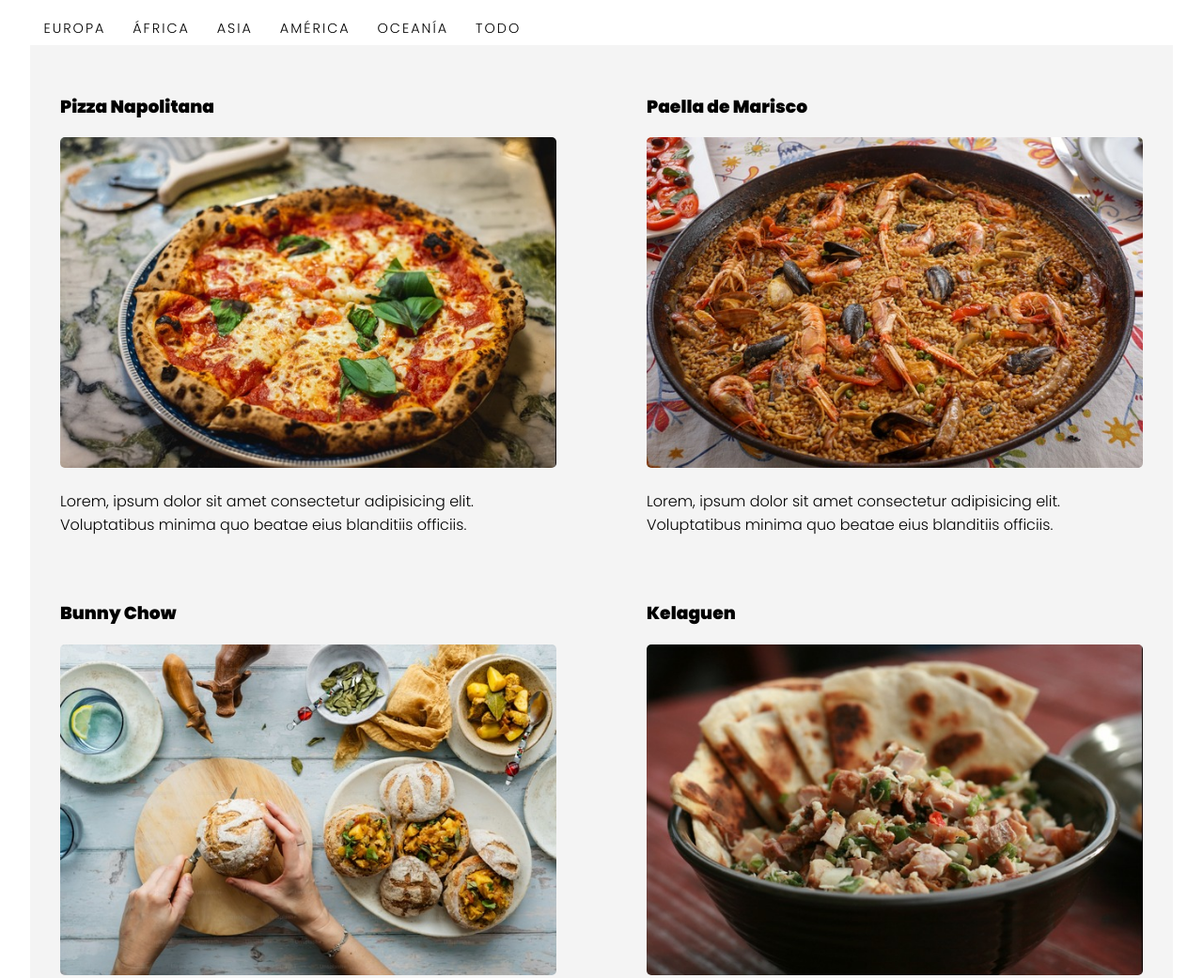
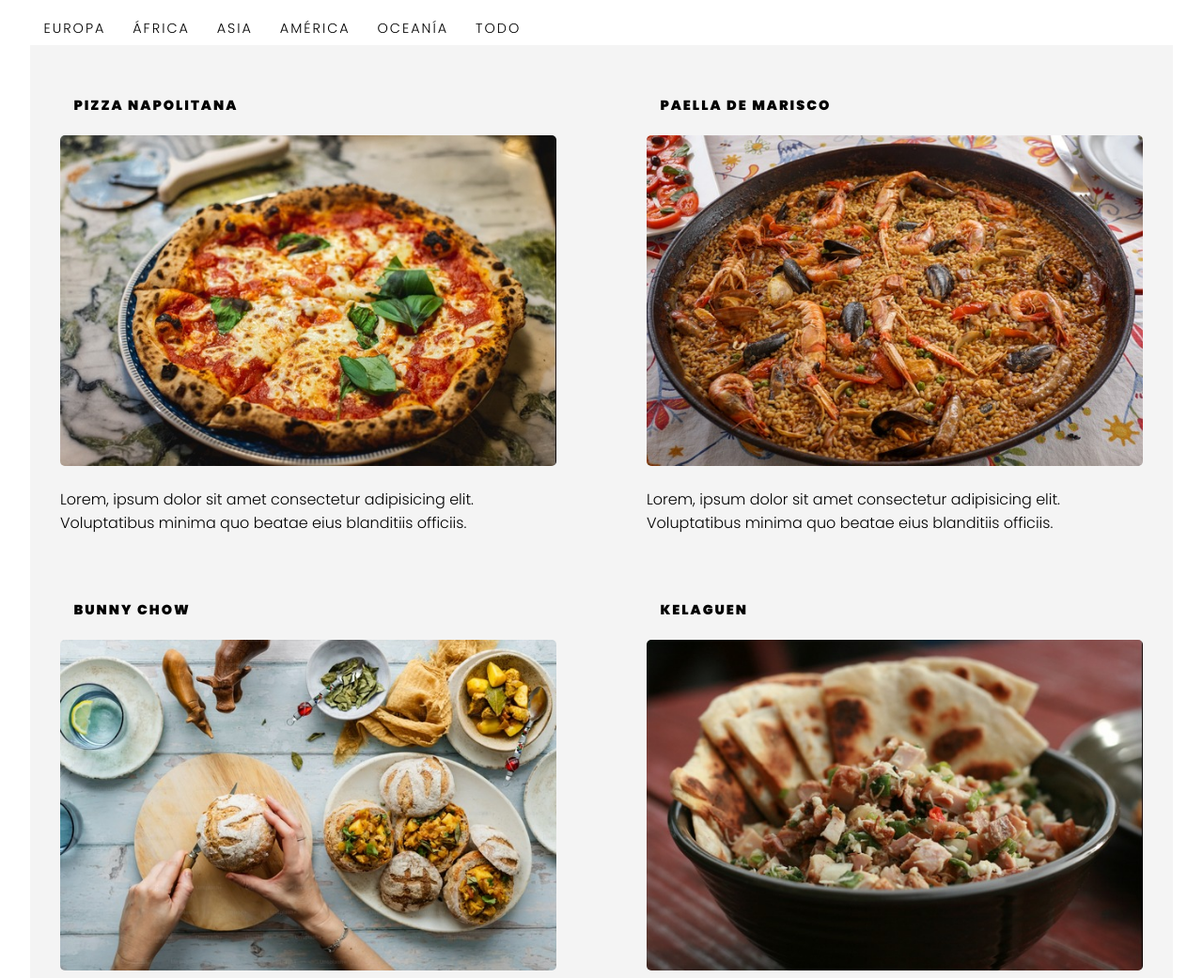
Before and after one commit to CloudyInside/web-study-food, a plain HTML site: page index.html in a window 1280 px wide. Shown: the part 612-1653 px from the top of the page at 94% size. Drawn offline with Linux system fonts and the light colour scheme.

Commit message:
styling changes to the index

```diff
--- a/css/main.css
+++ b/css/main.css
@@ -7,6 +7,10 @@ body {
 	height: 100vh;
 	margin: 0;
 	font-family: "Poppins", sans-serif;
+}
+a {
+	text-decoration: none;
+	color: inherit;
 }
 .site-logo {
 	font-weight: 900;
@@ -108,10 +112,50 @@ header {
 .col {
 	padding: 1em;
 }
+.col-title {
+	--spacing: 1em;
+	text-decoration: none;
+	color: inherit;
+	display: inline-block;
+	padding: calc(var(--spacing) / 2) var(--spacing);
+	position: relative;
+	text-transform: uppercase;
+	letter-spacing: 2px;
+	font-size: 0.9rem;
+	cursor: pointer;
+}
+.col-title:after {
+	content: "";
+	position: absolute;
+	bottom: 0;
+	left: var(--spacing);
+	right: var(--spacing);
+	height: 2px;
+	background: currentColor;
+	-webkit-transform: scaleX(0);
+	transform: scaleX(0);
+	transition: -webkit-transform 150ms ease-in;
+}
+.col:hover .col-title:after {
+	-webkit-transform: scaleX(1);
+	transform: scaleX(1);
+}
+.col:focus .col-title:after {
+	-webkit-transform: scaleX(1);
+	transform: scaleX(1);
+}
 .col-img {
 	max-width: 100%;
 	border-radius: 5px;
 	object-fit: contain;
+	cursor: pointer;
+	transition: transform 150ms ease-in;
+}
+.col:hover .col-img {
+	transform: scale(1.02, 1.02);
+}
+.col:focus .col-img {
+	transform: scale(1.02, 1.02);
 }
 .content-container {
 	height: 100%;
--- a/index.html
+++ b/index.html
@@ -47,7 +47,7 @@
                 <div class="content-container" id="europaCont">
                     <div class="columns">
                         <div class="col">
-                            <h3>Pizza Napolitana</h3>
+                            <h3 class="col-title"><a href="/recetas/europa/pizza.html">Pizza Napolitana</a></h3>
                             <img class="col-img" src="img/pizza.jpg" alt="pizza">
                             <p>
                                 Lorem, ipsum dolor sit amet consectetur adipisicing elit.
@@ -55,7 +55,7 @@
                             </p>
                         </div>
                         <div class="col">
-                            <h3>Paella de Marisco</h3>
+                            <h3 class="col-title">Paella de Marisco</h3>
                             <img class="col-img" src="img/paella.jpg" alt="pizza">
                             <p>
                                 Lorem, ipsum dolor sit amet consectetur adipisicing elit.
@@ -67,7 +67,7 @@
                 <div class="content-container" id="africaCont">
                     <div class="columns">
                         <div class="col">
-                            <h3>Bunny Chow</h3>
+                            <h3 class="col-title">Bunny Chow</h3>
                             <img class="col-img" src="img/bunnychow.jpg" alt="pizza">
                             <p>
                                 Lorem, ipsum dolor sit amet consectetur adipisicing elit.
@@ -75,7 +75,7 @@
                             </p>
                         </div>
                         <div class="col">
-                            <h3>Kelaguen</h3>
+                            <h3 class="col-title">Kelaguen</h3>
                             <img class="col-img" src="img/kelaguen.jpg" alt="pizza">
                             <p>
                                 Lorem, ipsum dolor sit amet consectetur adipisicing elit.
@@ -87,7 +87,7 @@
                 <div class="content-container" id="asiaCont">
                     <div class="columns">
                         <div class="col">
-                            <h3>Shchi</h3>
+                            <h3 class="col-title">Shchi</h3>
                             <img class="col-img" src="img/shchi.jpg" alt="pizza">
                             <p>
                                 Lorem, ipsum dolor sit amet consectetur adipisicing elit.
@@ -95,7 +95,7 @@
                             </p>
                         </div>
                         <div class="col">
-                            <h3>Sushi</h3>
+                            <h3 class="col-title">Sushi</h3>
                             <img class="col-img" src="img/sushi.jpg" alt="pizza">
                             <p>
                                 Lorem, ipsum dolor sit amet consectetur adipisicing elit.
@@ -107,7 +107,7 @@
                 <div class="content-container" id="americaCont">
                     <div class="columns">
                         <div class="col">
-                            <h3>Arepas</h3>
+                            <h3 class="col-title">Arepas</h3>
                             <img class="col-img" src="img/arepa.jpg" alt="pizza">
                             <p>
                                 Lorem, ipsum dolor sit amet consectetur adipisicing elit.
@@ -115,7 +115,7 @@
                             </p>
                         </div>
                         <div class="col">
-                            <h3>Carne al grill</h3>
+                            <h3 class="col-title">Carne al grill</h3>
                             <img class="col-img" src="img/grill.jpg" alt="pizza">
                             <p>
                                 Lorem, ipsum dolor sit amet consectetur adipisicing elit.
@@ -127,7 +127,7 @@
                 <div class="content-container" id="oceaniaCont">
                     <div class="columns">
                         <div class="col">
-                            <h3>Samosas</h3>
+                            <h3 class="col-title">Samosas</h3>
                             <img class="col-img" src="img/samosa.jpg" alt="pizza">
                             <p>
                                 Lorem, ipsum dolor sit amet consectetur adipisicing elit.
@@ -135,7 +135,7 @@
                             </p>
                         </div>
                         <div class="col">
-                            <h3>Pastel de carne</h3>
+                            <h3 class="col-title">Pastel de carne</h3>
                             <img class="col-img" src="img/meatpie.jpg" alt="pizza">
                             <p>
                                 Lorem, ipsum dolor sit amet consectetur adipisicing elit.
```
Also changed, not shown: recetas/europa/pizza.html (renamed from recetas/europa/receta1.html).
